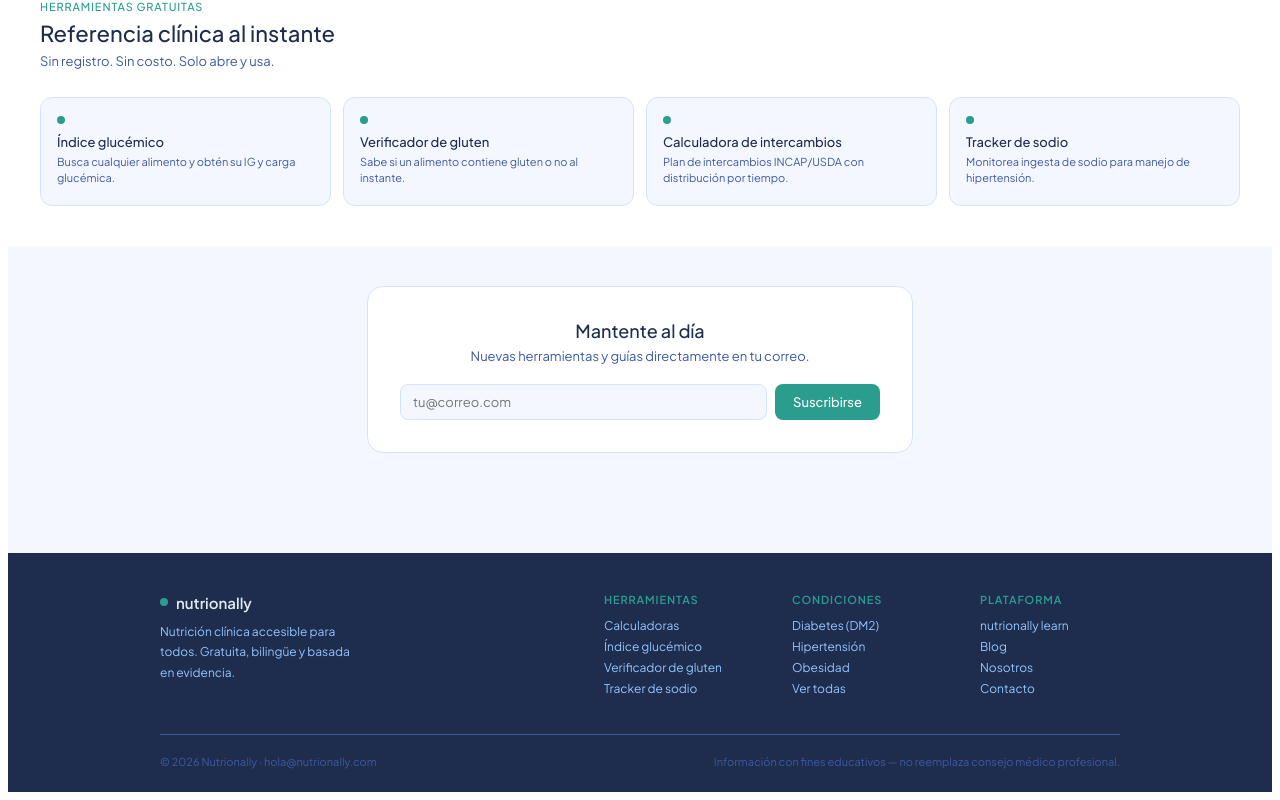
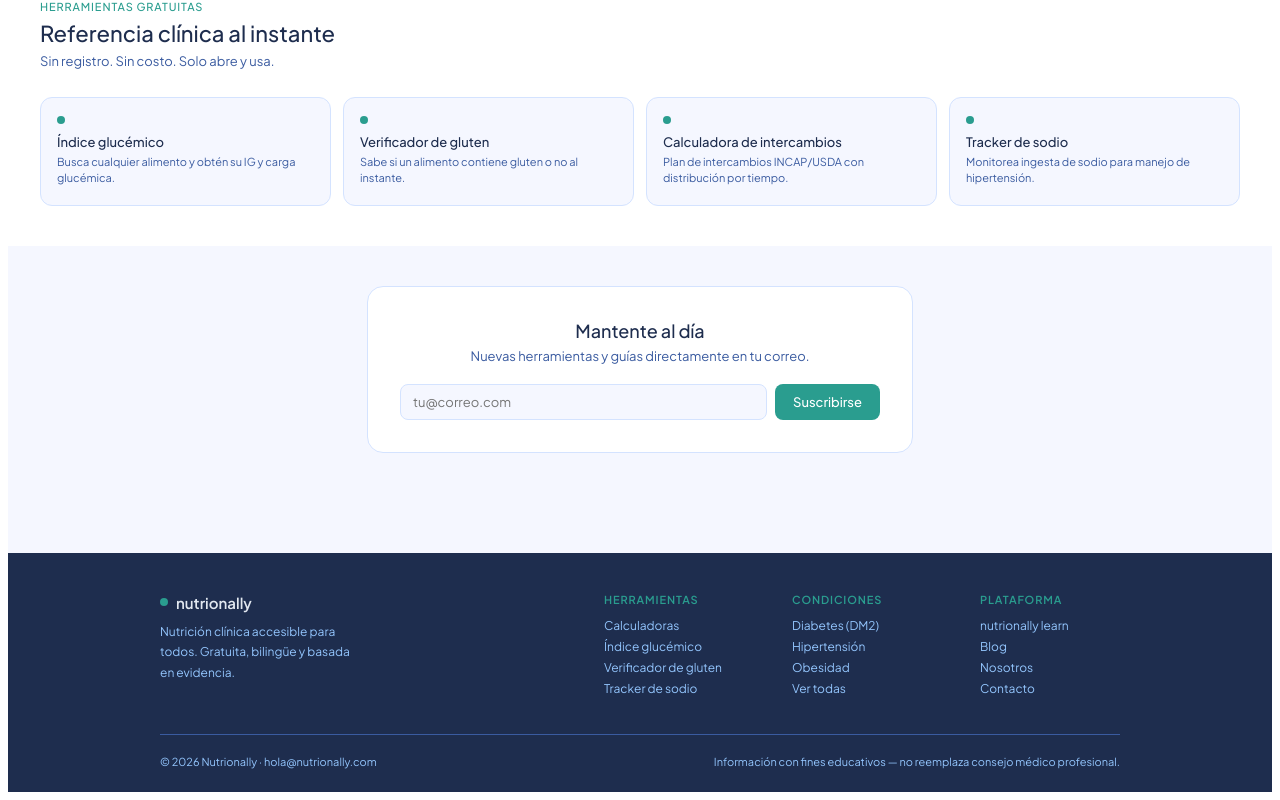
Before and after one commit to Patzz87/nutrionally-main, a React (Vite) app: page / in a window 1280 px wide. Shown: the part 954-1754 px from the top of the page. Built offline with nearby package versions, Linux system fonts and the light colour scheme.

Commit message:
fix: footer text color visibility

```diff
--- a/src/App.jsx
+++ b/src/App.jsx
@@ -52,8 +52,8 @@ function Footer({lang}) {
           </div>
         </div>
         <div style={{borderTop:"0.5px solid #3A5BA0",paddingTop:20,display:"flex",justifyContent:"space-between",alignItems:"center",flexWrap:"wrap",gap:10}}>
-          <div style={{fontSize:11,color:"#3A5BA0",fontFamily:F}}>© 2026 Nutrionally · hola@nutrionally.com</div>
-          <div style={{fontSize:11,color:"#3A5BA0",fontFamily:F}}>{isES?"Información con fines educativos — no reemplaza consejo médico profesional.":"Information for educational purposes — does not replace professional medical advice."}</div>
+          <div style={{fontSize:11,color:"#93C5FD",fontFamily:F}}>© 2026 Nutrionally · hola@nutrionally.com</div>
+          <div style={{fontSize:11,color:"#93C5FD",fontFamily:F}}>{isES?"Información con fines educativos — no reemplaza consejo médico profesional.":"Information for educational purposes — does not replace professional medical advice."}</div>
         </div>
       </div>
     </div>
```
